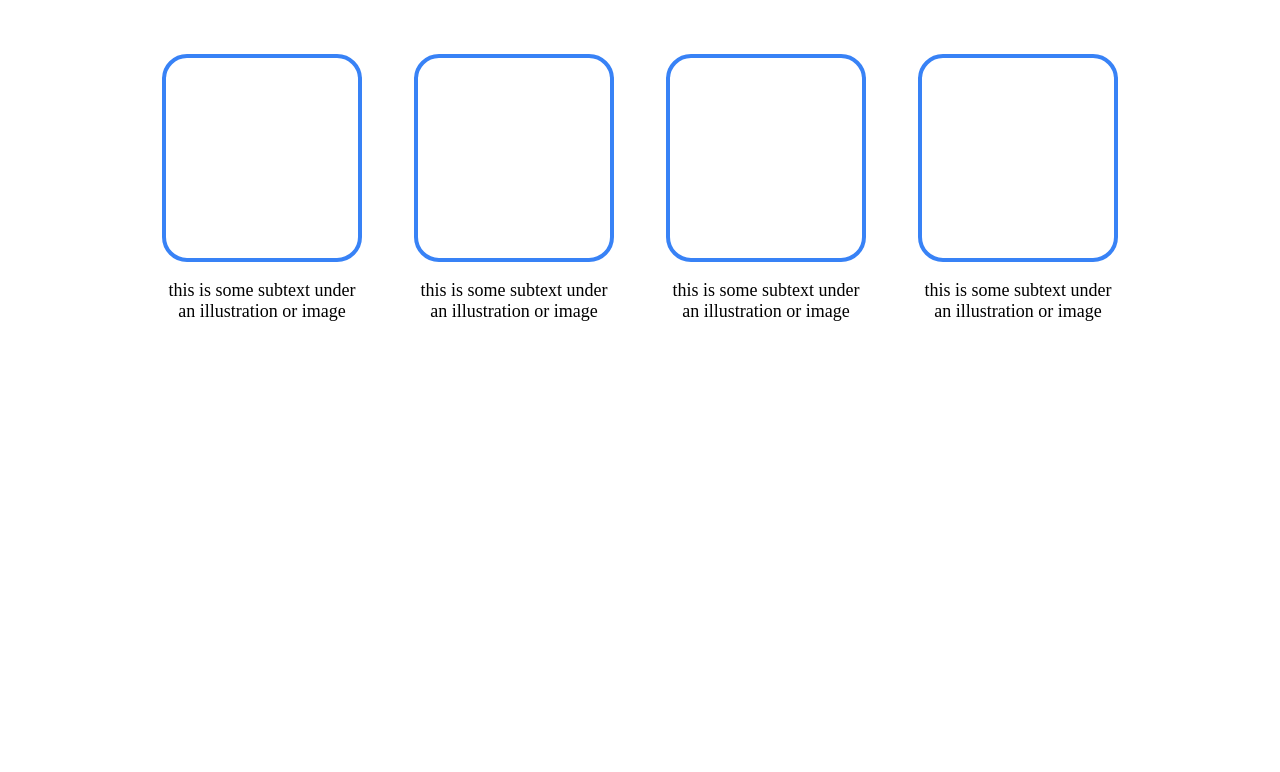
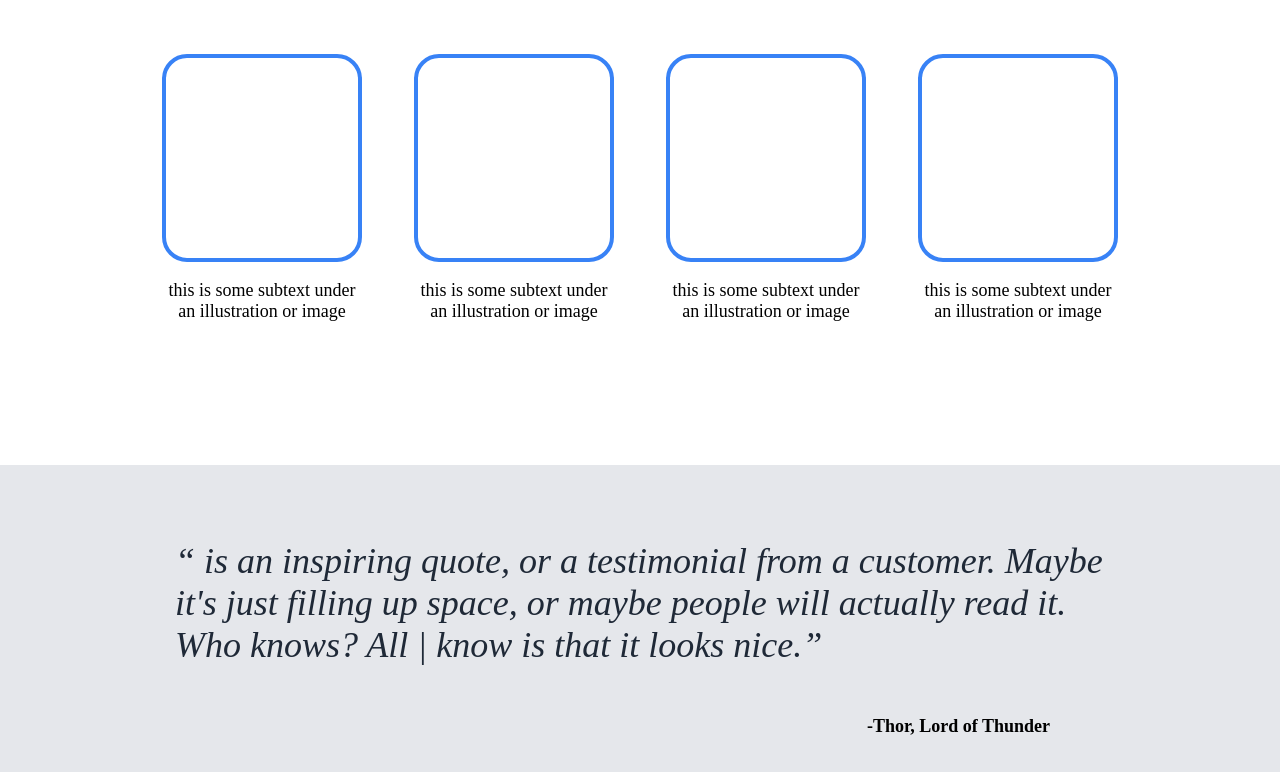
Before and after one commit to Ozanyurdakul98/Landin-Page-1, a plain HTML site: page index.html in a window 1280 px wide. Shown: the part 686-1458 px from the top of the page. Before the commit the page ends 1151 px from the top, so only its background shows below. Drawn offline with Linux system fonts and the light colour scheme.

Commit message:
finished quote section

```diff
--- a/index.html
+++ b/index.html
@@ -50,6 +50,11 @@
                 </div>
             </div>
         </div>
-
+        <div class="quote">
+            <q><cite> is an inspiring quote, or a testimonial from a
+                customer. Maybe it's just filling up space, or maybe
+                people will actually read it. Who knows? All | know
+                is that it looks nice.</cite></q> <figcaption>-Thor, Lord of Thunder</figcaption>
+        </div>
     </body>
 </html>
--- a/style.css
+++ b/style.css
@@ -99,3 +99,23 @@ button {
     border-radius: 25px;
     height: 200px;
 }
+
+/* Quote */
+.quote{
+    display: flex;
+    flex-direction: column;
+    background-color: #E5E7EB;
+    padding: 75px 175px 125px;
+}
+.quote q{
+    font-style: italic;
+    font-size: 36px;
+    color: #1F2937;
+}
+.quote figcaption {
+    text-align: end;
+    font-weight: 900;
+    font-size: 18px;
+    padding-top: 50px;
+    padding-right: 55px;
+}
```
